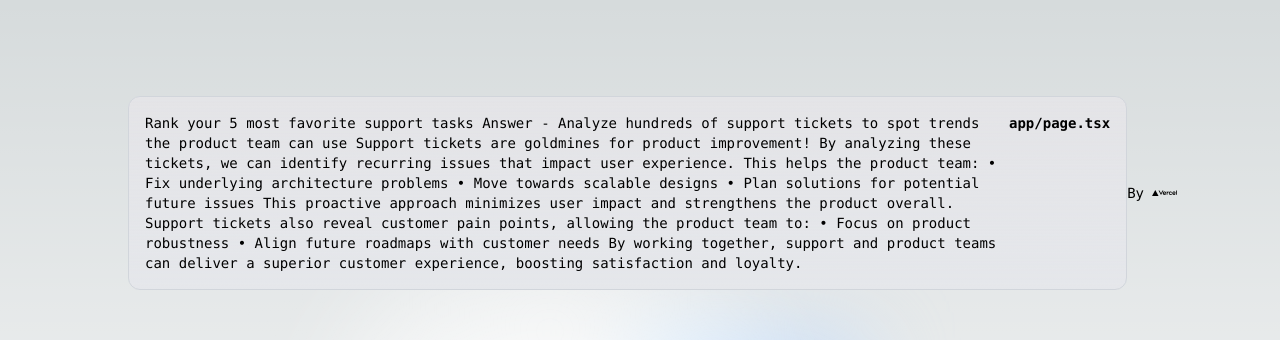
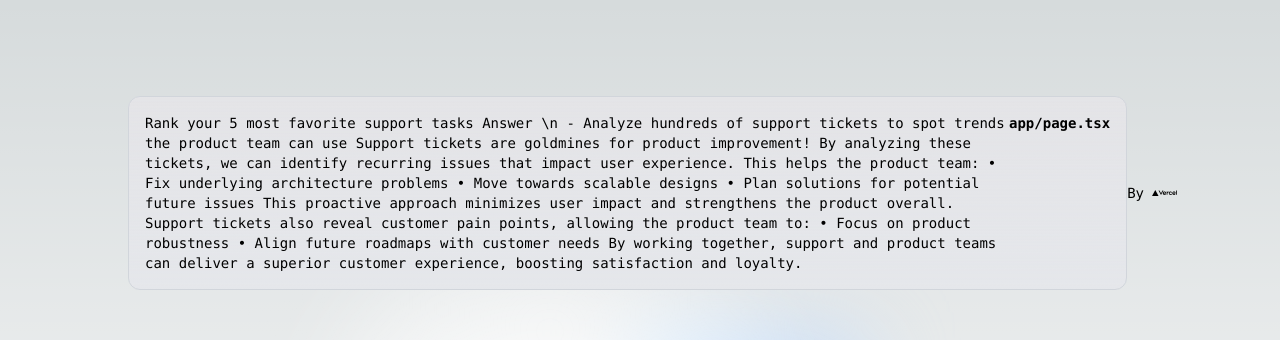
Before and after one commit to kkuldeep25/Kuldeep-TakeHA, a Next.js app: page / in a window 1280 px wide. Shown: the top 340 px of the page. Built offline with nearby package versions, Linux system fonts and the light colour scheme.

Commit message:
3rd update

```diff
--- a/app/page.tsx
+++ b/app/page.tsx
@@ -5,8 +5,8 @@ export default function Home() {
     <main className="flex min-h-screen flex-col items-center justify-between p-24">
       <div className="z-10 max-w-5xl w-full items-center justify-between font-mono text-sm lg:flex">
         <p className="fixed left-0 top-0 flex w-full justify-center border-b border-gray-300 bg-gradient-to-b from-zinc-200 pb-6 pt-8 backdrop-blur-2xl dark:border-neutral-800 dark:bg-zinc-800/30 dark:from-inherit lg:static lg:w-auto  lg:rounded-xl lg:border lg:bg-gray-200 lg:p-4 lg:dark:bg-zinc-800/30">
-          Rank your 5 most favorite support tasks
-          Answer - Analyze hundreds of support tickets to spot trends the product team can use
+          Rank your 5 most favorite support tasks Answer \n
+          - Analyze hundreds of support tickets to spot trends the product team can use
 
 Support tickets are goldmines for product improvement! By analyzing these tickets, we can identify recurring issues that impact user experience. This helps the product team:
 •	Fix underlying architecture problems
```
